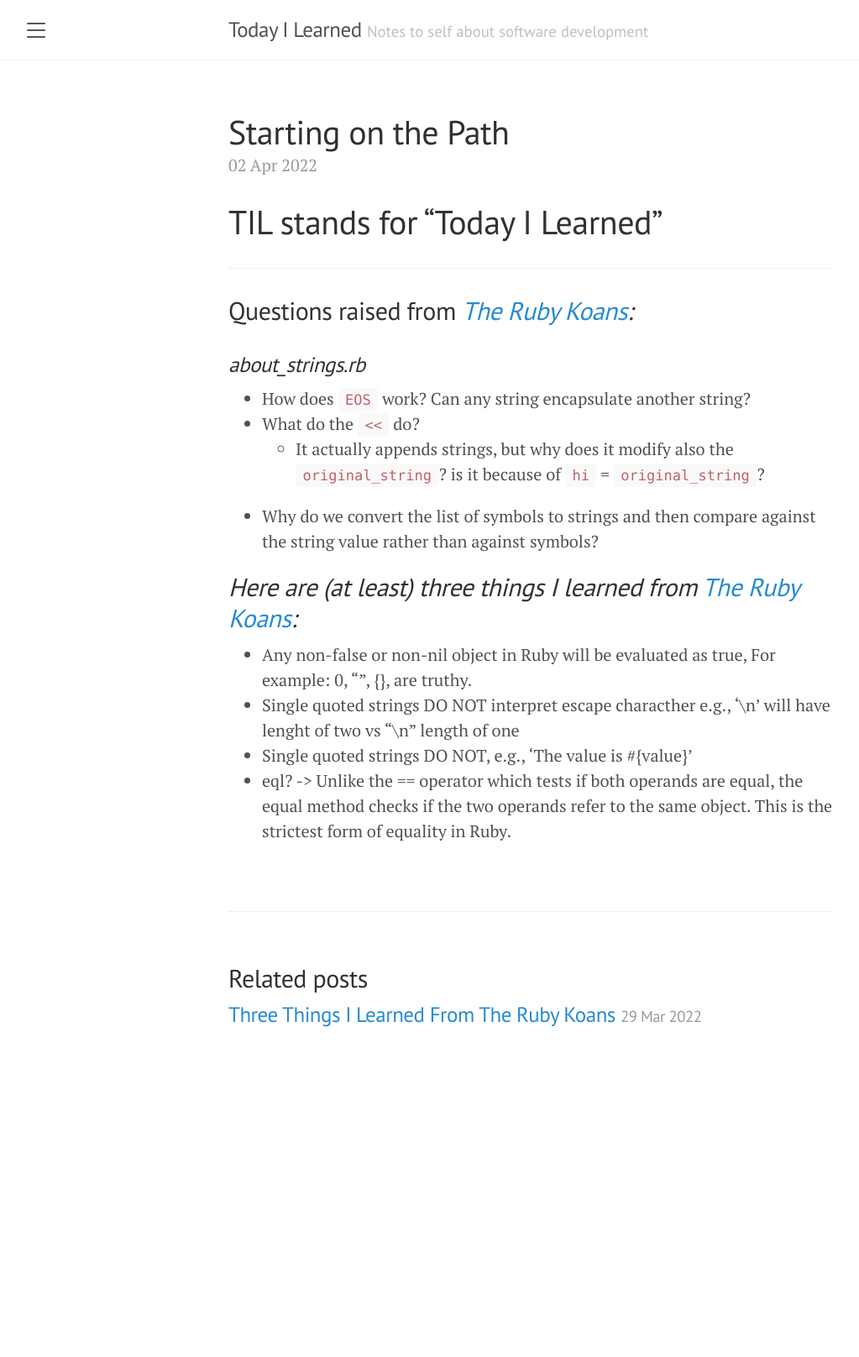
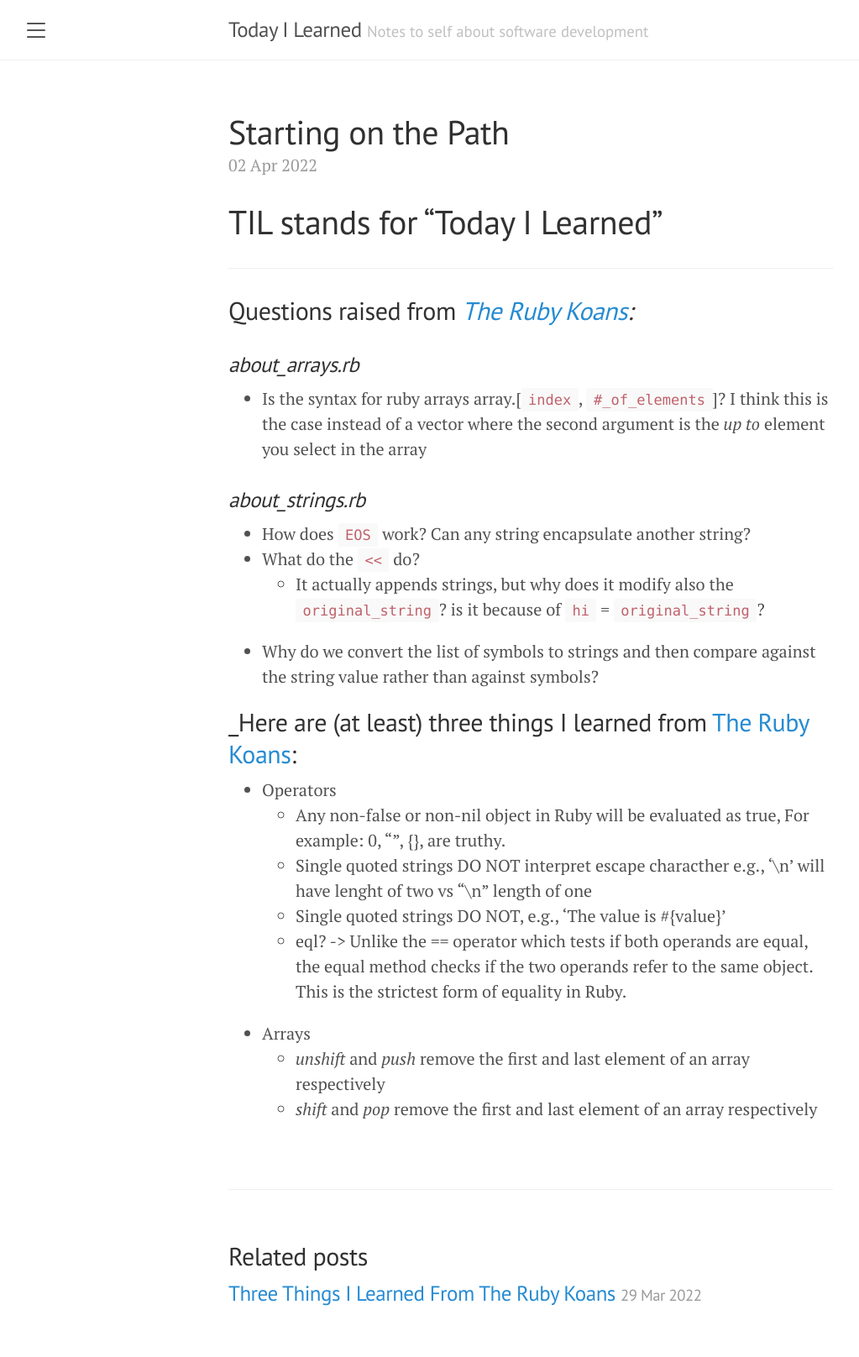
Before and after one commit to KevinDelaFuente/til, a Jekyll site: the page built from _posts/2022-04-02-PathToEnlightenment.md, in a window 1280 px wide. Shown: the whole page at 84% size, without its empty margins (8-1031 px from the left). Built offline with Jekyll 4.4.1, drawn with Linux system fonts in a browser that asks for light colours; before the commit the page ends 1285 px from its top, so only the background shows below that.

Commit message:
added content for arrays

```diff
--- a/_posts/2022-04-02-PathToEnlightenment.md
+++ b/_posts/2022-04-02-PathToEnlightenment.md
@@ -6,15 +6,22 @@ title:  "Starting on the Path"
 ---
 ## Questions raised from _[The Ruby Koans](http://rubykoans.com/):_
 
+### _about_arrays.rb_
+- Is the syntax for ruby arrays array.[`index`, `#_of_elements`]? I think this is the case instead of a vector where the second argument is the _up to_ element you select in the array
+
 ### _about_strings.rb_
 - How does `EOS` work? Can any string encapsulate another string?
 - What do the `<<` do?
   - It actually  appends strings, but why does it modify also the `original_string`? is it because of `hi` = `original_string`?
 - Why do we convert the list of symbols to strings and then compare against the string value rather than against symbols?
 
-## _Here are (at least) three things I learned from [The Ruby Koans](http://rubykoans.com/):_
+## _Here are (at least) three things I learned from [The Ruby Koans](http://rubykoans.com/):
+- Operators
+  - Any non-false or non-nil object in Ruby will be evaluated as true, For example: 0, "", {}, are truthy.
+  - Single quoted strings DO NOT interpret escape characther e.g., '\n' will have lenght of two vs "\n" length of one
+  - Single quoted strings DO NOT, e.g., 'The value is #{value}'
+  - eql? -> Unlike the == operator which tests if both operands are equal, the equal method checks if the two operands refer to the same object. This is the strictest form of equality in Ruby.
 
-- Any non-false or non-nil object in Ruby will be evaluated as true, For example: 0, "", {}, are truthy.
-- Single quoted strings DO NOT interpret escape characther e.g., '\n' will have lenght of two vs "\n" length of one
-- Single quoted strings DO NOT, e.g., 'The value is #{value}'
-- eql? -> Unlike the == operator which tests if both operands are equal, the equal method checks if the two operands refer to the same object. This is the strictest form of equality in Ruby.
+- Arrays
+  - _unshift_ and _push_ remove the first and last element of an array respectively
+  - _shift_ and _pop_ remove the first and last element of an array respectively
```
